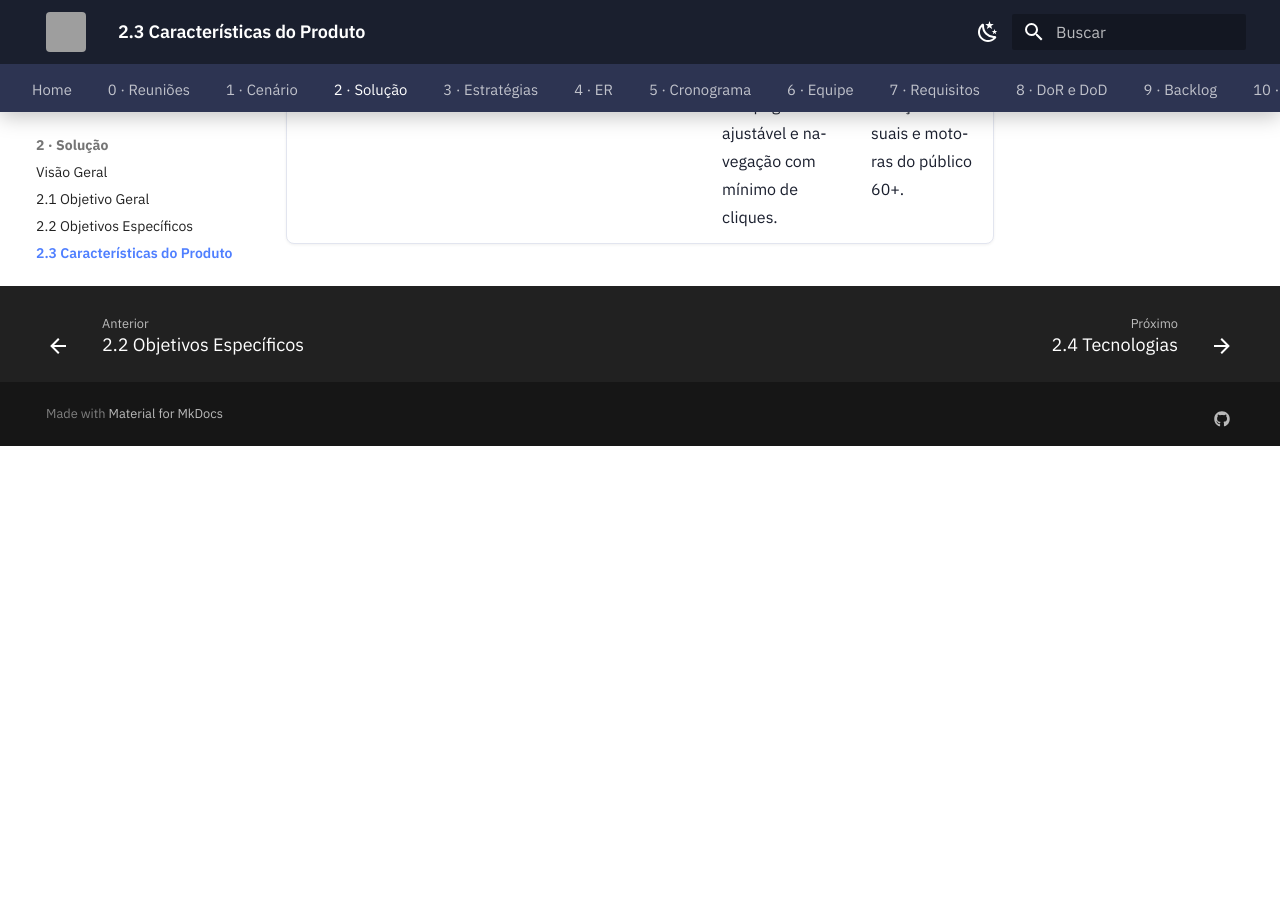
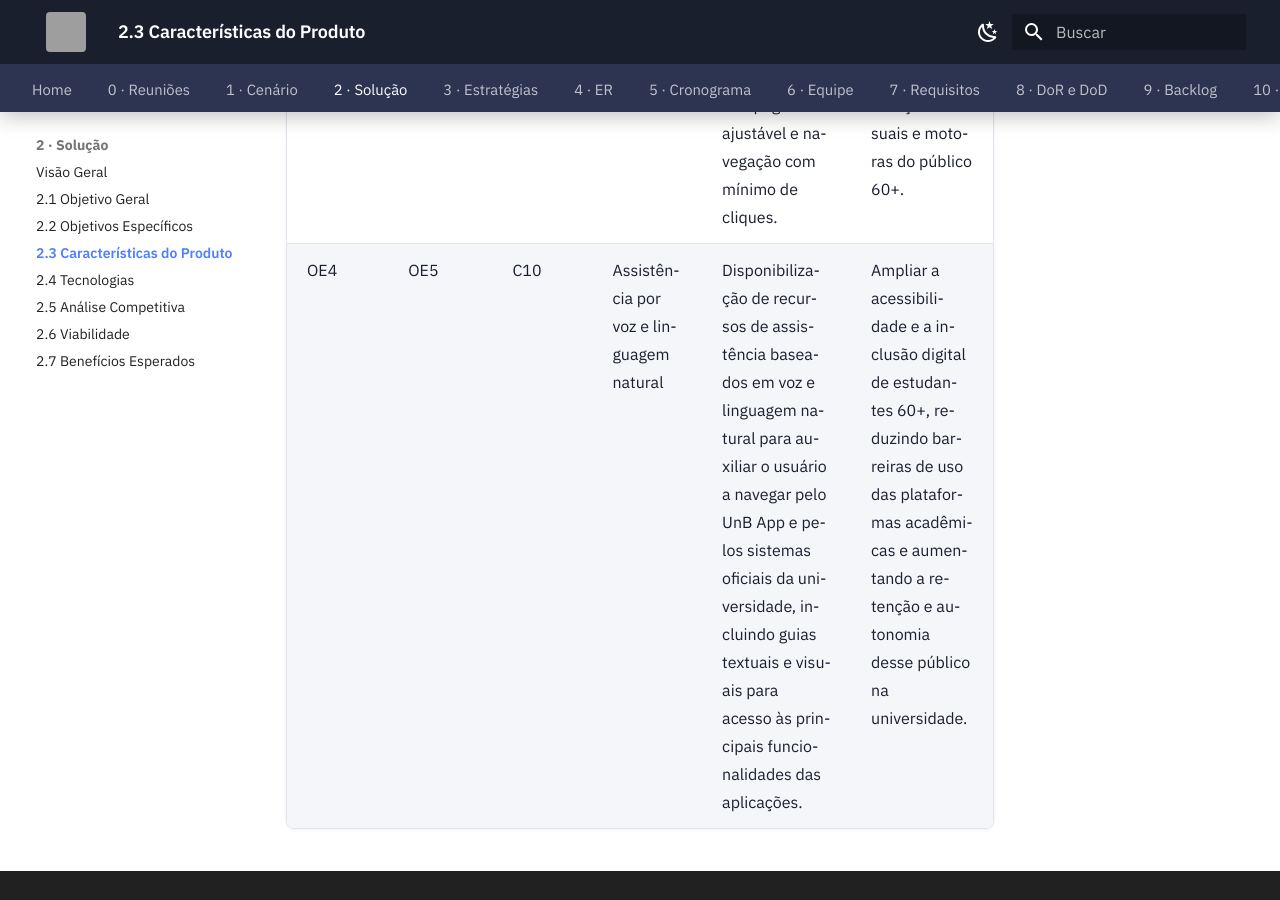
Before and after one commit to mdsreq-fga-unb/REQ-2026.1-T02-UnB-App, an MkDocs documentation site: the page built from docs/02-solucao/caracteristicas.md, in a window 1280 px wide and 900 px high, scrolled down 4264 px. Built offline with MkDocs 1.6.1 and Material for MkDocs 9.7.7, drawn with Linux system fonts in a browser that asks for light colours; before the commit the page ends 4710 px from its top, so only the background shows below that; grey boxes are pictures that could not be loaded.

Commit message:
feat(docs): adiciona nova característica de Assistência por voz e linguagem natural para melhorar a acessibilidade do UnB App

```diff
--- a/docs/02-solucao/caracteristicas.md
+++ b/docs/02-solucao/caracteristicas.md
@@ -14,3 +14,4 @@ A seguir são apresentadas as principais características da solução proposta
 | OE1 | OE3 | C07 | Central de armazenamento de Documentos | Módulo focado no salvamento local e na organização de atestados e documentos oficiais da instituição, permitindo que o estudante consulte e apresente seus arquivos diretamente do dispositivo móvel a qualquer momento, mesmo quando estiver offline. | Garantir a independência burocrática do aluno sem depender de conexão ou terminais físicos. |
 | OE5 | OE2 | C08 | Guia de Integração para Ingressantes | Fluxo inicial de acolhimento acionado no primeiro acesso, apresentando a estrutura do aplicativo de forma ilustrativa. | Facilitar o primeiro contato com a ferramenta, reduzindo o atrito e a ansiedade dos calouros 60+. |
 | OE2 | OE5 | C09 | Interface Adaptável | Capacidade sistêmica focada na apresentação visual, aplicando nativamente configurações de tipografia ajustável e navegação com mínimo de cliques. | Mitigar a fadiga visual e a sobrecarga cognitiva, adequando o sistema diretamente às limitações visuais e motoras do público 60+. |
+| OE4 | OE5 | C10 | Assistência por voz e linguagem natural | Disponibilização de recursos de assistência baseados em voz e linguagem natural para auxiliar o usuário a navegar pelo UnB App e pelos sistemas oficiais da universidade, incluindo guias textuais e visuais para acesso às principais funcionalidades das aplicações. | Ampliar a acessibilidade e a inclusão digital de estudantes 60+, reduzindo barreiras de uso das plataformas acadêmicas e aumentando a retenção e autonomia desse público na universidade. |
```
